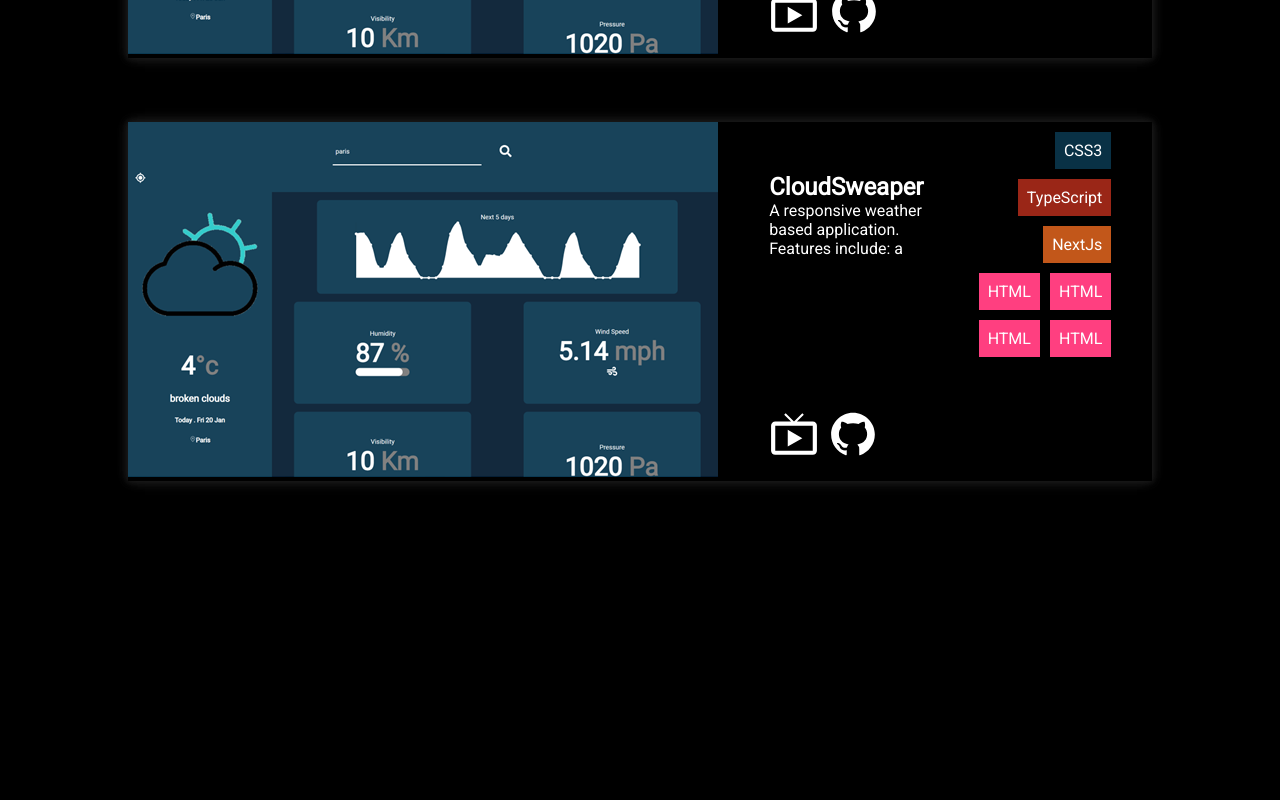
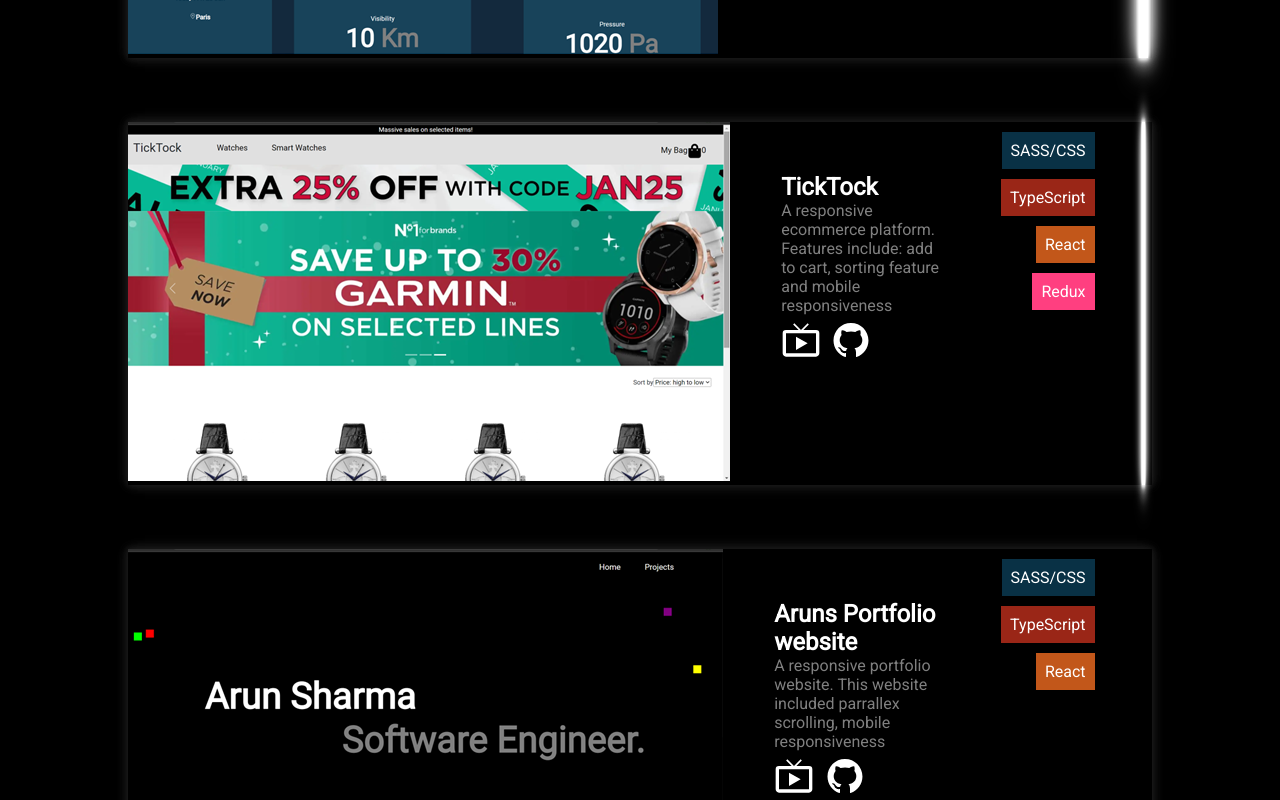
Before and after one commit to a-sha0234/Portfolio-web, a React (Create React App) app: page /projects in a window 1280 px wide. Shown: the part 440-1240 px from the top of the page. Before the commit the page ends 985 px from the top, so only its background shows below. Built offline with nearby package versions, Linux system fonts and the light colour scheme.

Commit message:
style project page

```diff
--- a/src/components/common/ProjectCards.tsx
+++ b/src/components/common/ProjectCards.tsx
@@ -3,7 +3,7 @@
 import { MdLiveTv } from "react-icons/md";
 // import { CgReadme } from "react-icons/cg";
 import TechTags from "./technologyTags";
-import { Parallax } from "react-scroll-parallax";
+import { Parallax, ParallaxProvider } from "react-scroll-parallax";
 
 interface Props {
   data: any;
@@ -20,17 +20,22 @@
     <main className="projectCard">
       <article className="projectCard__screenshot">
         <img src={data.screenshots} />
+        {/* <Parallax scaleX={[0, 1]}>
+          <div className="line">se</div>
+        </Parallax> */}
       </article>
 
       <article className="projectCard__description">
-        <h1>{data.ProjectName}</h1>
-        <p>{data.description} </p>
+        <div>
+          <h1>{data.ProjectName}</h1>
+          <p style={{ color: "grey" }}>{data.description} </p>
+        </div>
         <div className="github">
           <a href={data.Live} target="_blank">
-            <MdLiveTv color="white" size={50} />
+            <MdLiveTv color="white" size={40} />
           </a>
           <a href={data.Repo} target="_blank">
-            <AiFillGithub color="white" size={50} />
+            <AiFillGithub color="white" size={40} />
           </a>
         </div>
       </article>
@@ -46,6 +51,9 @@
           </a>
         </div> */}
       </article>
+      <Parallax scaleX={[0, 1]} opacity={[0, 7]}>
+        <div className="line">se</div>
+      </Parallax>
     </main>
   );
 };
--- a/src/projects.ts
+++ b/src/projects.ts
@@ -1,4 +1,6 @@
 import cloudsweaper from "../src/screenshots/Picture1.png";
+import ecom from "../src/screenshots/ecom.png";
+import porfolioSite from "../src/screenshots/arunWeb.png";
 // import css from "../src/technologies/css.png";
 // import sass from "../src/technologies/sass.png";
 // import javascript from "../src/technologies/javascript.png";
@@ -26,26 +28,38 @@
     languageImages: [projectBackgroundImg],
     screenshots: [cloudsweaper],
     description:
-      "A responsive weather based application. Features include: a  ",
+      "A responsive weather based application. Features include: live data pulled from Openweather API, a reactive graph utalizing ChartJS and a geolocation feature  ",
     readMeLink: "https://github.com/a-sha0234/CloudSweaper#readme",
     Live: "https://cloud-sweaper.vercel.app/",
     Repo: "https://github.com/a-sha0234/CloudSweaper",
   },
   {
-    ProjectName: "CloudSweaper",
+    ProjectName: "TickTock",
     languagesUsed: [
-      { language: "CSS3", color: "#093145" },
+      { language: "SASS/CSS", color: "#093145" },
       { language: "TypeScript", color: "#9A2617" },
-      { language: "NextJs", color: "#C2571A" },
-      { language: "HTML", color: "#FF3F80" },
-      { language: "HTML", color: "#FF3F80" },
-      { language: "HTML", color: "#FF3F80" },
-      { language: "HTML", color: "#FF3F80" },
+      { language: "React", color: "#C2571A" },
+      { language: "Redux", color: "#FF3F80" },
     ],
     languageImages: [projectBackgroundImg],
-    screenshots: [cloudsweaper],
+    screenshots: [ecom],
     description:
-      "A responsive weather based application. Features include: a  ",
+      "A responsive ecommerce platform. Features include: add to cart, sorting feature and mobile responsiveness   ",
+    readMeLink: "https://github.com/a-sha0234/CloudSweaper#readme",
+    Live: "https://cloud-sweaper.vercel.app/",
+    Repo: "https://github.com/a-sha0234/CloudSweaper",
+  },
+  {
+    ProjectName: "Aruns Portfolio website",
+    languagesUsed: [
+      { language: "SASS/CSS", color: "#093145" },
+      { language: "TypeScript", color: "#9A2617" },
+      { language: "React", color: "#C2571A" },
+    ],
+    languageImages: [projectBackgroundImg],
+    screenshots: [porfolioSite],
+    description:
+      "A responsive portfolio website. This website included parrallex scrolling, mobile responsiveness   ",
     readMeLink: "https://github.com/a-sha0234/CloudSweaper#readme",
     Live: "https://cloud-sweaper.vercel.app/",
     Repo: "https://github.com/a-sha0234/CloudSweaper",
@@ -61,17 +75,6 @@
   //   Live: "https://cloud-sweaper.vercel.app/",
   //   Repo: "https://github.com/a-sha0234/CloudSweaper",
   // },
-  // {
-  //   ProjectName: "CloudSweaper",
-  //   languagesUsed: ["CSS3, TypeScript, NextJs, HTML"],
-  //   languageImages: [projectBackgroundImg],
-  //   screenshots: [cloudsweaper],
-  //   description:
-  //     "A responsive weather based application. Features include: a  ",
-  //   readMeLink: "https://github.com/a-sha0234/CloudSweaper#readme",
-  //   Live: "https://cloud-sweaper.vercel.app/",
-  //   Repo: "https://github.com/a-sha0234/CloudSweaper",
-  // },
 ];
 
 export default data;
--- a/src/styles/_components.scss
+++ b/src/styles/_components.scss
@@ -215,14 +215,12 @@
   &__screenshot {
     max-width: 100%;
     max-height: 100%;
-    // width: 20%;
-    // height: 20%;
   }
 
-  &__screenshot img {
-    // max-width: 100%;
-    // height: 100%;
-  }
+  // &__screenshot img {
+  //   // max-width: 100%;
+  //   // height: 100%;
+  // }
 
   &__links {
     margin-right: 3%;
@@ -230,20 +228,13 @@
 }
 
 .github {
-  // margin-top: 5%;
-  // margin-left: 30%;
-  // margin-bottom: 5%;
-  // display: flex;
-  // align-self: flex-start;
-  // justify-content: center;
-  // margin-top: 50%;
   display: flex;
   align-items: flex-end;
-  height: 80%;
 }
 
 .github a {
   margin-right: 6%;
+  margin-top: 3%;
 }
 
 //technology tags and links
@@ -261,6 +252,14 @@
   justify-content: flex-end;
 }
 
+.line {
+  height: 100%;
+
+  background-color: white;
+  box-shadow: 0 0 5px white, 0 0 5px white, 0 0 10px white, 0 0 20px white,
+    0 0 30px white, 0 0 40px white;
+}
+
 //responsive home page
 @media only screen and (max-width: 700px) {
   .bannerContainer {
@@ -275,18 +274,17 @@
   }
 }
 
-@media only screen and (max-width: 1110px) {
+@media only screen and (max-width: 1210px) {
   .projectCard {
     flex-direction: column;
+    max-width: 70%;
 
     &__description {
-      margin: 5%;
+      margin: 7%;
     }
     &__screenshot {
       max-width: 100%;
       max-height: 100%;
-      // width: 20%;
-      // height: 20%;
     }
 
     &__screenshot img {
@@ -296,8 +294,10 @@
   }
 
   .github {
-    justify-content: center;
-    height: 50%;
-    margin-top: 5%;
+    display: block;
+  }
+
+  .line {
+    display: none;
   }
 }
```
Also changed, not shown: src/screenshots/arunWeb.png (added), src/screenshots/ecom.png (added).
